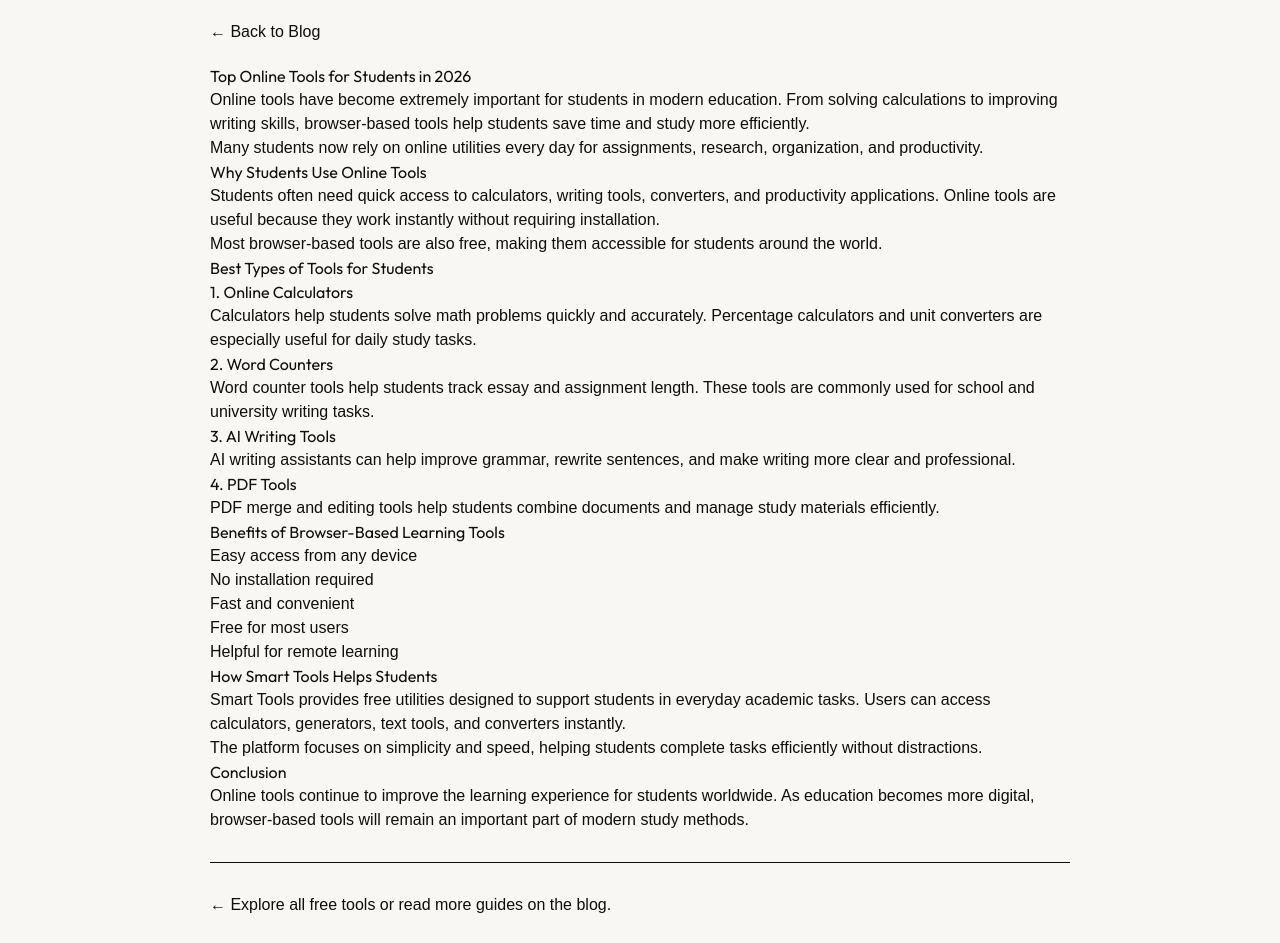
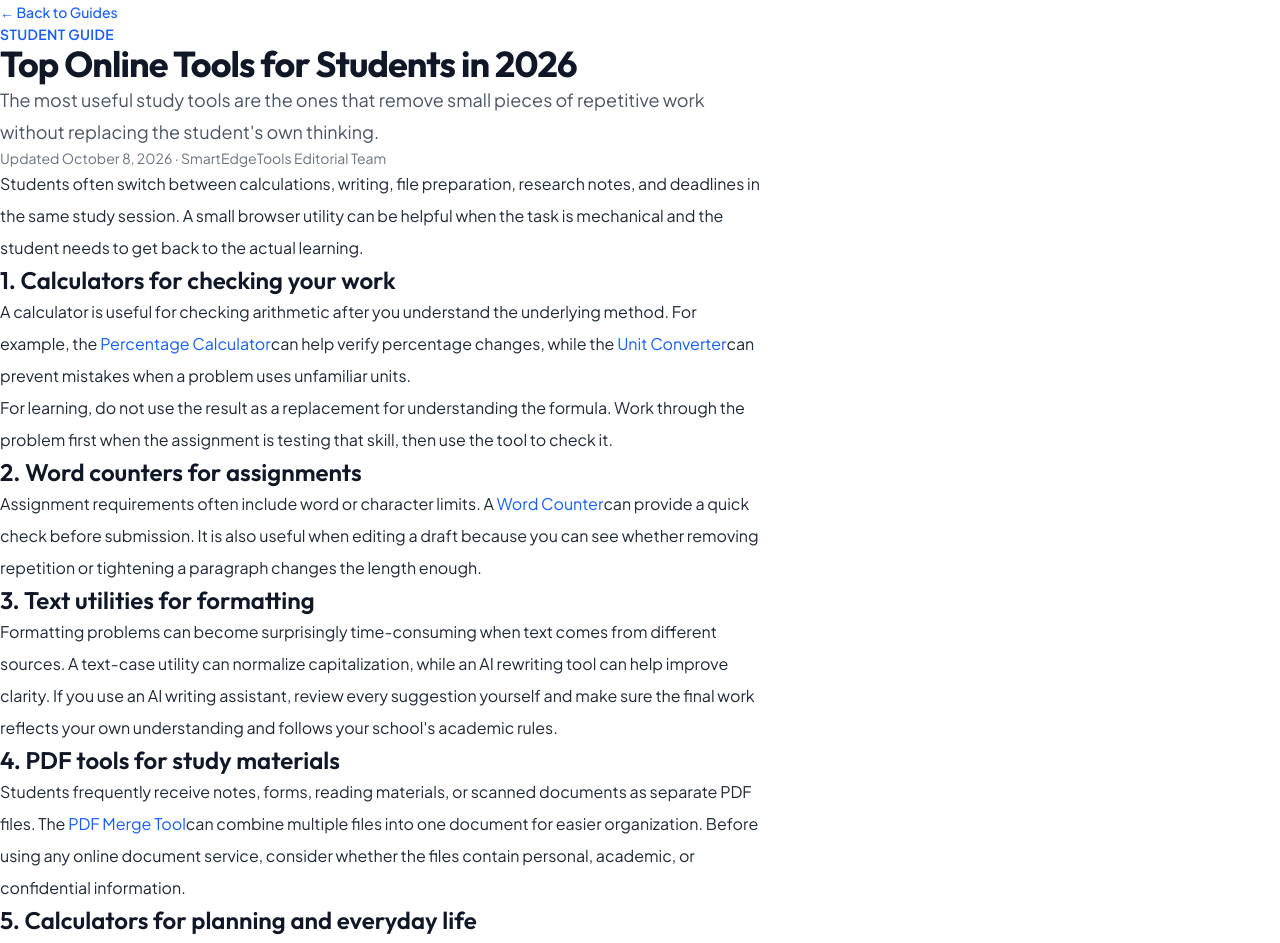
Before and after one commit to athersaud-smart-tools/smart-tools, a Next.js app: page /blog/top-tools-for-students in a window 1280 px wide. Shown: the top 943 px of the page. Built offline with nearby package versions, Linux system fonts and the light colour scheme.

Commit message:
upgrade blog content for AdSense readiness

```diff
--- a/app/blog/top-tools-for-students/page.tsx
+++ b/app/blog/top-tools-for-students/page.tsx
@@ -4,115 +4,105 @@ import type { Metadata } from "next";
 export const metadata: Metadata = {
   title: "Top Online Tools for Students in 2026",
   description:
-    "The best free online tools students can use for calculations, writing, word counting, and managing PDFs and study materials.",
+    "A practical guide to using online calculators, converters, word counters, PDF tools, and writing utilities for study tasks.",
   alternates: { canonical: "/blog/top-tools-for-students" },
 };
 
 export default function ArticlePage() {
   return (
-    <main
-      style={{
-        padding: "20px",
-        maxWidth: "900px",
-        margin: "auto",
-        fontFamily: "Arial",
-      }}
-    >
-      <Link href="/blog" style={{ display: "inline-block", marginBottom: "20px" }}>← Back to Blog</Link>
+    <main className="min-h-screen bg-white px-6 py-12 text-gray-800">
+      <article className="mx-auto max-w-3xl">
+        <Link href="/blog" className="mb-8 inline-block text-sm font-medium text-blue-600 hover:underline">← Back to Guides</Link>
+        <header>
+          <p className="text-sm font-semibold uppercase tracking-wide text-blue-600">Student Guide</p>
+          <h1 className="mt-2 text-4xl font-bold tracking-tight text-gray-900">Top Online Tools for Students in 2026</h1>
+          <p className="mt-4 text-lg leading-8 text-gray-600">
+            The most useful study tools are the ones that remove small pieces of repetitive work without
+            replacing the student's own thinking.
+          </p>
+          <p className="mt-3 text-sm text-gray-500">Updated October 8, 2026 · SmartEdgeTools Editorial Team</p>
+        </header>
 
-      <h1>Top Online Tools for Students in 2026</h1>
-
+        <div className="mt-10 space-y-7 leading-8">
           <p>
-        Online tools have become extremely important for students in modern
-        education. From solving calculations to improving writing skills,
-        browser-based tools help students save time and study more efficiently.
+            Students often switch between calculations, writing, file preparation, research notes, and
+            deadlines in the same study session. A small browser utility can be helpful when the task is
+            mechanical and the student needs to get back to the actual learning.
           </p>
 
+          <h2 className="text-2xl font-semibold text-gray-900">1. Calculators for checking your work</h2>
           <p>
-        Many students now rely on online utilities every day for assignments,
-        research, organization, and productivity.
+            A calculator is useful for checking arithmetic after you understand the underlying method.
+            For example, the <Link href="/percentage-calculator" className="text-blue-600 hover:underline">Percentage Calculator</Link>
+            can help verify percentage changes, while the <Link href="/unit-converter" className="text-blue-600 hover:underline">Unit Converter</Link>
+            can prevent mistakes when a problem uses unfamiliar units.
+          </p>
+          <p>
+            For learning, do not use the result as a replacement for understanding the formula. Work
+            through the problem first when the assignment is testing that skill, then use the tool to check it.
           </p>
 
-      <h2>Why Students Use Online Tools</h2>
-
+          <h2 className="text-2xl font-semibold text-gray-900">2. Word counters for assignments</h2>
           <p>
-        Students often need quick access to calculators, writing tools,
-        converters, and productivity applications. Online tools are useful
-        because they work instantly without requiring installation.
+            Assignment requirements often include word or character limits. A <Link href="/word-counter" className="text-blue-600 hover:underline">Word Counter</Link>
+            can provide a quick check before submission. It is also useful when editing a draft because you
+            can see whether removing repetition or tightening a paragraph changes the length enough.
           </p>
 
+          <h2 className="text-2xl font-semibold text-gray-900">3. Text utilities for formatting</h2>
           <p>
-        Most browser-based tools are also free, making them accessible for
-        students around the world.
+            Formatting problems can become surprisingly time-consuming when text comes from different
+            sources. A text-case utility can normalize capitalization, while an AI rewriting tool can help
+            improve clarity. If you use an AI writing assistant, review every suggestion yourself and make
+            sure the final work reflects your own understanding and follows your school's academic rules.
           </p>
 
-      <h2>Best Types of Tools for Students</h2>
-
-      <h3>1. Online Calculators</h3>
-
+          <h2 className="text-2xl font-semibold text-gray-900">4. PDF tools for study materials</h2>
           <p>
-        Calculators help students solve math problems quickly and accurately.
-        <Link href="/percentage-calculator"> Percentage calculators</Link> and
-        <Link href="/unit-converter"> unit converters</Link> are especially useful for daily
-        study tasks.
+            Students frequently receive notes, forms, reading materials, or scanned documents as separate
+            PDF files. The <Link href="/pdf/merge" className="text-blue-600 hover:underline">PDF Merge Tool</Link>
+            can combine multiple files into one document for easier organization. Before using any online
+            document service, consider whether the files contain personal, academic, or confidential information.
           </p>
 
-      <h3>2. Word Counters</h3>
-
+          <h2 className="text-2xl font-semibold text-gray-900">5. Calculators for planning and everyday life</h2>
           <p>
-        <Link href="/word-counter">Word counter tools</Link> help students track essay and
-        assignment length. These tools are commonly used for school and university writing tasks.
+            Tools are not only for homework. An <Link href="/age-calculator" className="text-blue-600 hover:underline">Age Calculator</Link>
+            can help with date-related questions, while a loan calculator can help a student understand
+            how borrowing terms affect estimated payments. These are practical planning tools, but important
+            financial decisions should always be checked against official information.
           </p>
 
-      <h3>3. AI Writing Tools</h3>
+          <h2 className="text-2xl font-semibold text-gray-900">How to use online tools without losing the learning</h2>
+          <ol className="list-decimal space-y-3 pl-6">
+            <li>Use tools for repetitive work, not to avoid understanding the subject.</li>
+            <li>Check the units and inputs before accepting a result.</li>
+            <li>Keep your own notes about the method used to reach an answer.</li>
+            <li>Follow your school's rules about calculators, AI, and external assistance.</li>
+            <li>Protect personal information and avoid uploading confidential documents unnecessarily.</li>
+          </ol>
 
+          <h2 className="text-2xl font-semibold text-gray-900">A simple student workflow</h2>
           <p>
-        <Link href="/ai-rewrite">AI writing assistants</Link> can help improve grammar, rewrite
-        sentences, and make writing more clear and professional.
+            A useful routine is to learn the concept first, complete the task, use a tool to check
+            calculations or formatting, and then review the final work yourself. This keeps the tool as
+            an assistant rather than making it the source of the student's understanding.
           </p>
 
-      <h3>4. PDF Tools</h3>
-
+          <h2 className="text-2xl font-semibold text-gray-900">Conclusion</h2>
           <p>
-        <Link href="/pdf/merge">PDF merge and editing tools</Link> help students combine
-        documents and manage study materials efficiently.
+            Online utilities can save students time on small tasks, but the real value comes from using
+            them thoughtfully. Choose focused tools, verify important results, protect your information,
+            and keep the learning and final judgment in your own hands.
           </p>
 
-      <h2>Benefits of Browser-Based Learning Tools</h2>
-
-      <ul>
-        <li>Easy access from any device</li>
-        <li>No installation required</li>
-        <li>Fast and convenient</li>
-        <li>Free for most users</li>
-        <li>Helpful for remote learning</li>
-      </ul>
-
-      <h2>How Smart Tools Helps Students</h2>
-
+          <hr />
           <p>
-        Smart Tools provides free utilities designed to support students in
-        everyday academic tasks. Users can access calculators, generators,
-        text tools, and converters instantly.
+            <Link href="/" className="text-blue-600 hover:underline">Explore student-friendly tools</Link>
+            {" "}or <Link href="/blog" className="text-blue-600 hover:underline">read more guides</Link>.
           </p>
-
-      <p>
-        The platform focuses on simplicity and speed, helping students complete
-        tasks efficiently without distractions.
-      </p>
-
-      <h2>Conclusion</h2>
-
-      <p>
-        Online tools continue to improve the learning experience for students
-        worldwide. As education becomes more digital, browser-based tools will
-        remain an important part of modern study methods.
-      </p>
-
-      <hr style={{ margin: "30px 0" }} />
-      <p>
-        <Link href="/">← Explore all free tools</Link> or <Link href="/blog">read more guides on the blog</Link>.
-      </p>
+        </div>
+      </article>
     </main>
   );
 }
```
Lines whose indentation alone changed are shown as unchanged.
